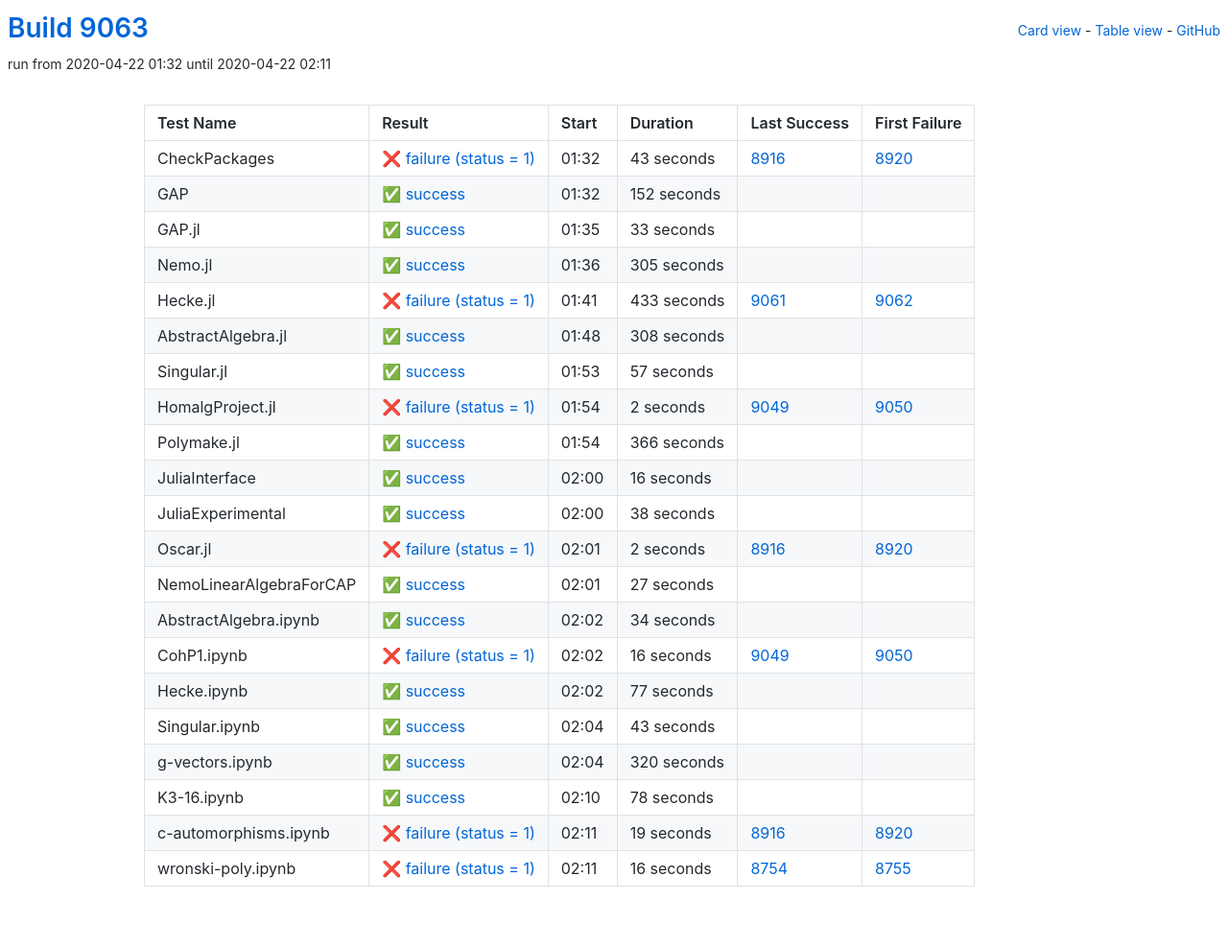
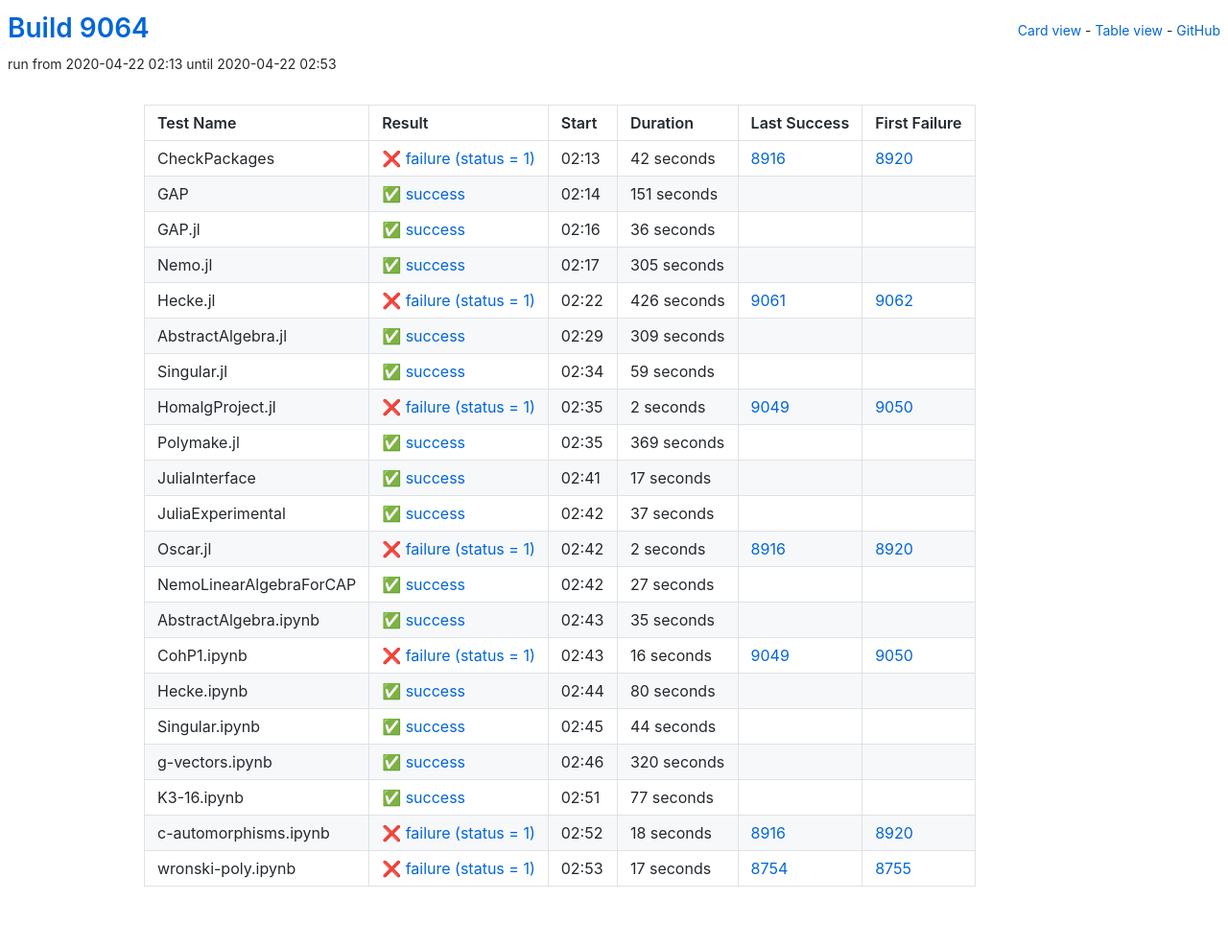
Before and after one commit to oscar-system/oscar-ci-status, a Jekyll site: the page built from table.html, in a window 1280 px wide. Shown: the whole page at 96% size. Built offline with Jekyll 4.4.1, drawn with Linux system fonts in a browser that asks for light colours.

Commit message:
Build 9064

```diff
--- a/_data/ci.yml
+++ b/_data/ci.yml
@@ -1,38 +1,38 @@
-build: 9063
-build_url: https://oscarci.mathematik.uni-kl.de/job/oscar/9063/
+build: 9064
+build_url: https://oscarci.mathematik.uni-kl.de/job/oscar/9064/
 job: oscar
 tests:
-- duration: 43
+- duration: 42
   exitcode: 1
   first_failure: 8920
   first_failure_url: https://oscarci.mathematik.uni-kl.de/job/oscar/8920/
   last_success: 8916
   last_success_url: https://oscarci.mathematik.uni-kl.de/job/oscar/8916/
-  log: https://oscarci.mathematik.uni-kl.de/job/oscar/9063/artifact/logs/build-9063/CheckPackages.log
+  log: https://oscarci.mathematik.uni-kl.de/job/oscar/9064/artifact/logs/build-9064/CheckPackages.log
   name: CheckPackages
-  start: 2020-04-22 01:32
+  start: 2020-04-22 02:13
   status: failure
   success: false
-- duration: 152
+- duration: 151
   exitcode: 0
   first_failure: false
   first_failure_url: null
   last_success: false
   last_success_url: null
-  log: https://oscarci.mathematik.uni-kl.de/job/oscar/9063/artifact/logs/build-9063/GAP.log
+  log: https://oscarci.mathematik.uni-kl.de/job/oscar/9064/artifact/logs/build-9064/GAP.log
   name: GAP
-  start: 2020-04-22 01:32
+  start: 2020-04-22 02:14
   status: success
   success: true
-- duration: 33
+- duration: 36
   exitcode: 0
   first_failure: false
   first_failure_url: null
   last_success: false
   last_success_url: null
-  log: https://oscarci.mathematik.uni-kl.de/job/oscar/9063/artifact/logs/build-9063/GAP.jl.log
+  log: https://oscarci.mathematik.uni-kl.de/job/oscar/9064/artifact/logs/build-9064/GAP.jl.log
   name: GAP.jl
-  start: 2020-04-22 01:35
+  start: 2020-04-22 02:16
   status: success
   success: true
 - duration: 305
@@ -41,42 +41,42 @@ tests:
   first_failure_url: null
   last_success: false
   last_success_url: null
-  log: https://oscarci.mathematik.uni-kl.de/job/oscar/9063/artifact/logs/build-9063/Nemo.jl.log
+  log: https://oscarci.mathematik.uni-kl.de/job/oscar/9064/artifact/logs/build-9064/Nemo.jl.log
   name: Nemo.jl
-  start: 2020-04-22 01:36
+  start: 2020-04-22 02:17
   status: success
   success: true
-- duration: 433
+- duration: 426
   exitcode: 1
   first_failure: 9062
   first_failure_url: https://oscarci.mathematik.uni-kl.de/job/oscar/9062/
   last_success: 9061
   last_success_url: https://oscarci.mathematik.uni-kl.de/job/oscar/9061/
-  log: https://oscarci.mathematik.uni-kl.de/job/oscar/9063/artifact/logs/build-9063/Hecke.jl.log
+  log: https://oscarci.mathematik.uni-kl.de/job/oscar/9064/artifact/logs/build-9064/Hecke.jl.log
   name: Hecke.jl
-  start: 2020-04-22 01:41
+  start: 2020-04-22 02:22
   status: failure
   success: false
-- duration: 308
+- duration: 309
   exitcode: 0
   first_failure: false
   first_failure_url: null
   last_success: false
   last_success_url: null
-  log: https://oscarci.mathematik.uni-kl.de/job/oscar/9063/artifact/logs/build-9063/AbstractAlgebra.jl.log
+  log: https://oscarci.mathematik.uni-kl.de/job/oscar/9064/artifact/logs/build-9064/AbstractAlgebra.jl.log
   name: AbstractAlgebra.jl
-  start: 2020-04-22 01:48
+  start: 2020-04-22 02:29
   status: success
   success: true
-- duration: 57
+- duration: 59
   exitcode: 0
   first_failure: false
   first_failure_url: null
   last_success: false
   last_success_url: null
-  log: https://oscarci.mathematik.uni-kl.de/job/oscar/9063/artifact/logs/build-9063/Singular.jl.log
+  log: https://oscarci.mathematik.uni-kl.de/job/oscar/9064/artifact/logs/build-9064/Singular.jl.log
   name: Singular.jl
-  start: 2020-04-22 01:53
+  start: 2020-04-22 02:34
   status: success
   success: true
 - duration: 2
@@ -85,42 +85,42 @@ tests:
   first_failure_url: https://oscarci.mathematik.uni-kl.de/job/oscar/9050/
   last_success: 9049
   last_success_url: https://oscarci.mathematik.uni-kl.de/job/oscar/9049/
-  log: https://oscarci.mathematik.uni-kl.de/job/oscar/9063/artifact/logs/build-9063/HomalgProject.jl.log
+  log: https://oscarci.mathematik.uni-kl.de/job/oscar/9064/artifact/logs/build-9064/HomalgProject.jl.log
   name: HomalgProject.jl
-  start: 2020-04-22 01:54
+  start: 2020-04-22 02:35
   status: failure
   success: false
-- duration: 366
+- duration: 369
   exitcode: 0
   first_failure: false
   first_failure_url: null
   last_success: false
   last_success_url: null
-  log: https://oscarci.mathematik.uni-kl.de/job/oscar/9063/artifact/logs/build-9063/Polymake.jl.log
+  log: https://oscarci.mathematik.uni-kl.de/job/oscar/9064/artifact/logs/build-9064/Polymake.jl.log
   name: Polymake.jl
-  start: 2020-04-22 01:54
+  start: 2020-04-22 02:35
   status: success
   success: true
-- duration: 16
+- duration: 17
   exitcode: 0
   first_failure: false
   first_failure_url: null
   last_success: false
   last_success_url: null
-  log: https://oscarci.mathematik.uni-kl.de/job/oscar/9063/artifact/logs/build-9063/JuliaInterface.log
+  log: https://oscarci.mathematik.uni-kl.de/job/oscar/9064/artifact/logs/build-9064/JuliaInterface.log
   name: JuliaInterface
-  start: 2020-04-22 02:00
+  start: 2020-04-22 02:41
   status: success
   success: true
-- duration: 38
+- duration: 37
   exitcode: 0
   first_failure: false
   first_failure_url: null
   last_success: false
   last_success_url: null
-  log: https://oscarci.mathematik.uni-kl.de/job/oscar/9063/artifact/logs/build-9063/JuliaExperimental.log
+  log: https://oscarci.mathematik.uni-kl.de/job/oscar/9064/artifact/logs/build-9064/JuliaExperimental.log
   name: JuliaExperimental
-  start: 2020-04-22 02:00
+  start: 2020-04-22 02:42
   status: success
   success: true
 - duration: 2
@@ -129,9 +129,9 @@ tests:
   first_failure_url: https://oscarci.mathematik.uni-kl.de/job/oscar/8920/
   last_success: 8916
   last_success_url: https://oscarci.mathematik.uni-kl.de/job/oscar/8916/
-  log: https://oscarci.mathematik.uni-kl.de/job/oscar/9063/artifact/logs/build-9063/Oscar.jl.log
+  log: https://oscarci.mathematik.uni-kl.de/job/oscar/9064/artifact/logs/build-9064/Oscar.jl.log
   name: Oscar.jl
-  start: 2020-04-22 02:01
+  start: 2020-04-22 02:42
   status: failure
   success: false
 - duration: 27
@@ -140,20 +140,20 @@ tests:
   first_failure_url: null
   last_success: false
   last_success_url: null
-  log: https://oscarci.mathematik.uni-kl.de/job/oscar/9063/artifact/logs/build-9063/NemoLinearAlgebraForCAP.log
+  log: https://oscarci.mathematik.uni-kl.de/job/oscar/9064/artifact/logs/build-9064/NemoLinearAlgebraForCAP.log
   name: NemoLinearAlgebraForCAP
-  start: 2020-04-22 02:01
+  start: 2020-04-22 02:42
   status: success
   success: true
-- duration: 34
+- duration: 35
   exitcode: 0
   first_failure: false
   first_failure_url: null
   last_success: false
   last_success_url: null
-  log: https://oscarci.mathematik.uni-kl.de/job/oscar/9063/artifact/logs/build-9063/AbstractAlgebra.ipynb.log
+  log: https://oscarci.mathematik.uni-kl.de/job/oscar/9064/artifact/logs/build-9064/AbstractAlgebra.ipynb.log
   name: AbstractAlgebra.ipynb
-  start: 2020-04-22 02:02
+  start: 2020-04-22 02:43
   status: success
   success: true
 - duration: 16
@@ -162,31 +162,31 @@ tests:
   first_failure_url: https://oscarci.mathematik.uni-kl.de/job/oscar/9050/
   last_success: 9049
   last_success_url: https://oscarci.mathematik.uni-kl.de/job/oscar/9049/
-  log: https://oscarci.mathematik.uni-kl.de/job/oscar/9063/artifact/logs/build-9063/CohP1.ipynb.log
+  log: https://oscarci.mathematik.uni-kl.de/job/oscar/9064/artifact/logs/build-9064/CohP1.ipynb.log
   name: CohP1.ipynb
-  start: 2020-04-22 02:02
+  start: 2020-04-22 02:43
   status: failure
   success: false
-- duration: 77
+- duration: 80
   exitcode: 0
   first_failure: false
   first_failure_url: null
   last_success: false
   last_success_url: null
-  log: https://oscarci.mathematik.uni-kl.de/job/oscar/9063/artifact/logs/build-9063/Hecke.ipynb.log
+  log: https://oscarci.mathematik.uni-kl.de/job/oscar/9064/artifact/logs/build-9064/Hecke.ipynb.log
   name: Hecke.ipynb
-  start: 2020-04-22 02:02
+  start: 2020-04-22 02:44
   status: success
   success: true
-- duration: 43
+- duration: 44
   exitcode: 0
   first_failure: false
   first_failure_url: null
   last_success: false
   last_success_url: null
-  log: https://oscarci.mathematik.uni-kl.de/job/oscar/9063/artifact/logs/build-9063/Singular.ipynb.log
+  log: https://oscarci.mathematik.uni-kl.de/job/oscar/9064/artifact/logs/build-9064/Singular.ipynb.log
   name: Singular.ipynb
-  start: 2020-04-22 02:04
+  start: 2020-04-22 02:45
   status: success
   success: true
 - duration: 320
@@ -195,41 +195,41 @@ tests:
   first_failure_url: null
   last_success: false
   last_success_url: null
-  log: https://oscarci.mathematik.uni-kl.de/job/oscar/9063/artifact/logs/build-9063/g-vectors.ipynb.log
+  log: https://oscarci.mathematik.uni-kl.de/job/oscar/9064/artifact/logs/build-9064/g-vectors.ipynb.log
   name: g-vectors.ipynb
-  start: 2020-04-22 02:04
+  start: 2020-04-22 02:46
   status: success
   success: true
-- duration: 78
+- duration: 77
   exitcode: 0
   first_failure: false
   first_failure_url: null
   last_success: false
   last_success_url: null
-  log: https://oscarci.mathematik.uni-kl.de/job/oscar/9063/artifact/logs/build-9063/K3-16.ipynb.log
+  log: https://oscarci.mathematik.uni-kl.de/job/oscar/9064/artifact/logs/build-9064/K3-16.ipynb.log
   name: K3-16.ipynb
-  start: 2020-04-22 02:10
+  start: 2020-04-22 02:51
   status: success
   success: true
-- duration: 19
+- duration: 18
   exitcode: 1
   first_failure: 8920
   first_failure_url: https://oscarci.mathematik.uni-kl.de/job/oscar/8920/
   last_success: 8916
   last_success_url: https://oscarci.mathematik.uni-kl.de/job/oscar/8916/
-  log: https://oscarci.mathematik.uni-kl.de/job/oscar/9063/artifact/logs/build-9063/c-automorphisms.ipynb.log
+  log: https://oscarci.mathematik.uni-kl.de/job/oscar/9064/artifact/logs/build-9064/c-automorphisms.ipynb.log
   name: c-automorphisms.ipynb
-  start: 2020-04-22 02:11
+  start: 2020-04-22 02:52
   status: failure
   success: false
-- duration: 16
+- duration: 17
   exitcode: 1
   first_failure: 8755
   first_failure_url: https://oscarci.mathematik.uni-kl.de/job/oscar/8755/
   last_success: 8754
   last_success_url: https://oscarci.mathematik.uni-kl.de/job/oscar/8754/
-  log: https://oscarci.mathematik.uni-kl.de/job/oscar/9063/artifact/logs/build-9063/wronski-poly.ipynb.log
+  log: https://oscarci.mathematik.uni-kl.de/job/oscar/9064/artifact/logs/build-9064/wronski-poly.ipynb.log
   name: wronski-poly.ipynb
-  start: 2020-04-22 02:11
+  start: 2020-04-22 02:53
   status: failure
   success: false
```
Also changed, not shown: README.md.
